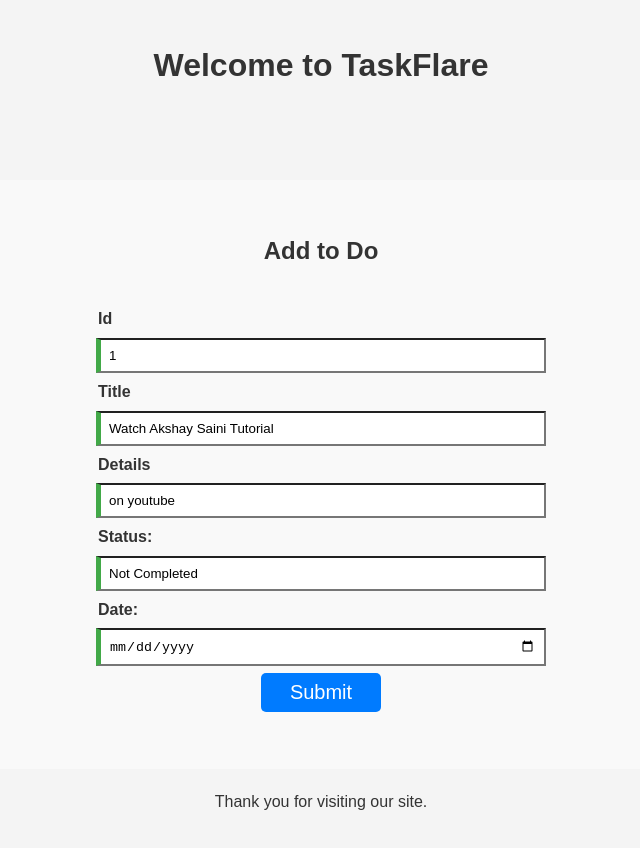
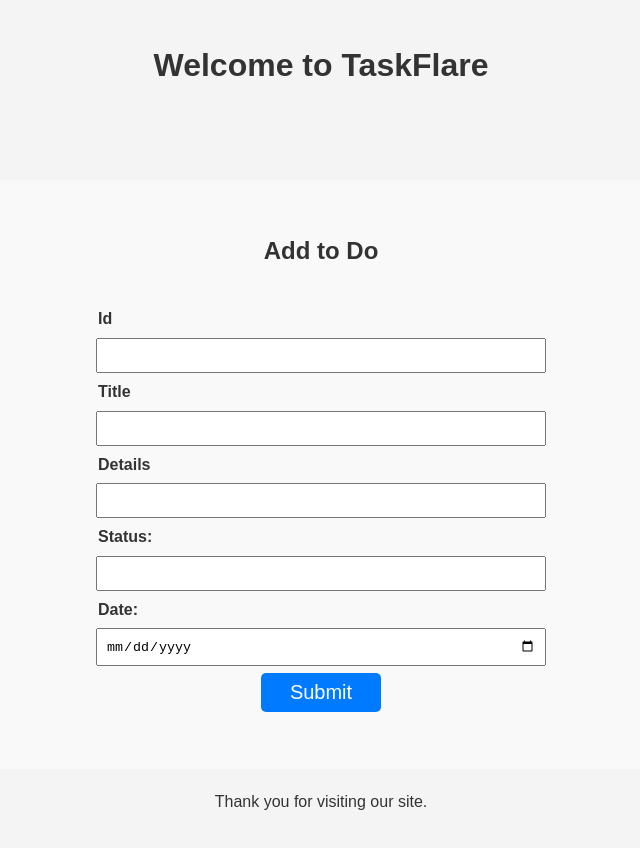
Before and after one commit to imkanhaiya/task-flare, an Angular app: page /add-todo in a window 1280 px wide. Shown: the top 848 px of the page, without its empty margins (319-959 px from the left). Built offline with nearby package versions, Linux system fonts and the light colour scheme.

Commit message:
Fix visual feedback messages for form validation and post data to server

```diff
--- a/src/app/add-todo/add-todo.component.css
+++ b/src/app/add-todo/add-todo.component.css
@@ -29,7 +29,7 @@
     width: 450px;
 }
 
-.ng-valid:not(form) {
+.ng-valid:not(.ng-pristine):not(form) {
     border-left: 5px solid #42A948;
 }
 
--- a/src/app/add-todo/add-todo.component.html
+++ b/src/app/add-todo/add-todo.component.html
@@ -8,43 +8,44 @@
 
         <!-- {{model | json}} -->
 
-        <form #todoForm="ngForm" action="">
+        <form #todoForm="ngForm" (ngSubmit)="onSubmit(todoForm)">
             <div class="form-item">
                 <label for="todoId">Id</label>
-                <input type="text" name="todoId" id="todoId" #todoId="ngModel" required [(ngModel)]="model.id">
-                <div class="danger" [hidden]="todoId.valid || todoId.pristine">
+                <input type="text" name="todoId" id="todoId" #todoId="ngModel"
+                [required]="model.id !== undefined" [(ngModel)]="model.id">
+                <div class="danger" [hidden]="todoId.pristine || todoId.valid">
                 Id is required
                 </div>
             </div>
 
             <div class="form-item">
                 <label for="title">Title</label>
-                <input type="text" name="title" id="title" #title="ngModel" required [(ngModel)]="model.title">
-                <div class="danger" [hidden]="title.valid || title.pristine">
+                <input type="text" name="title" id="title" #title="ngModel" [required]="model.title !== undefined" [(ngModel)]="model.title">
+                <div class="danger" [hidden]="title.pristine || title.valid">
                     Title is required
                 </div>
             </div>
 
             <div class="form-item">
                 <label for="details">Details</label>
-                <input type="text" name="details" id="details" #details="ngModel" required [(ngModel)]="model.details">
-                <div class="danger" [hidden]="details.valid || details.pristine">
+                <input type="text" name="details" id="details" #details="ngModel" [required]="model.details !== undefined" [(ngModel)]="model.details">
+                <div class="danger" [hidden]="details.pristine || details.valid" >
                     Details are required
                 </div>
             </div>
 
             <div class="form-item">
                 <label for="status">Status: </label>
-                <input type="text" name="status" id="status" #status="ngModel" required [(ngModel)]="model.status">
-                <div class="danger" [hidden]="status.valid || status.pristine">
+                <input type="text" name="status" id="status" #status="ngModel" [required]="model.status !== undefined" [(ngModel)]="model.status">
+                <div class="danger" [hidden]="status.pristine || status.valid">
                     Status is required
                 </div>
             </div>
 
             <div class="form-item">
                 <label for="date">Date: </label>
-                <input type="Date" name="date" id="Date" #date="ngModel" required [(ngModel)]="model.due_date">
-                <div class="danger" [hidden]="date.valid || date.pristine">
+                <input type="Date" name="date" id="Date" #date="ngModel" [required]="model.due_date !== undefined" [(ngModel)]="model.due_date">
+                <div class="danger" [hidden]="date.pristine || (date.valid && date.dirty)">
                     Date is required
                 </div>
             </div>
--- a/src/app/add-todo/add-todo.component.ts
+++ b/src/app/add-todo/add-todo.component.ts
@@ -1,7 +1,8 @@
-import { Component } from '@angular/core';
-import { FormsModule } from '@angular/forms';
+import { Component, inject } from '@angular/core';
+import { FormsModule, NgForm } from '@angular/forms';
 import { JsonPipe } from '@angular/common';
 import { Todo } from '../todo';
+import { TodoService } from '../todo.service';
 
 @Component({
   selector: 'app-add-todo',
@@ -12,6 +13,16 @@
 })
 export class AddTodoComponent {
 
-  model = new Todo(1, "Watch Akshay Saini Tutorial", "on youtube", "Not Completed", new Date())
+  todoService: TodoService = inject(TodoService);
+
+  model = new Todo(undefined, undefined, undefined, undefined, undefined);
+
+  onSubmit(todoForm: NgForm){
+    const newTodo = todoForm.value;
+    console.log("form value", newTodo);
+    this.todoService.addTodo(newTodo).subscribe((newTodo: Todo) => {
+      console.log('NewTodo Added', newTodo)
+    })
+  }
 
 }
--- a/src/app/todo.service.ts
+++ b/src/app/todo.service.ts
@@ -15,4 +15,8 @@
     return this.http.request<Todo[] | []>('GET', this.baseUrl)
   }
 
+  addTodo(todo: Todo): Observable<Todo> {
+    return this.http.post<Todo>(this.baseUrl, todo);
+  }
+
 }
--- a/src/app/todo.ts
+++ b/src/app/todo.ts
@@ -1,9 +1,9 @@
 export class Todo {
     constructor (
-        public id: Number,
-        public title: String,
-        public details: String,
-        public status: String,
-        public due_date: Date,
+        public id: Number | undefined,
+        public title: String | undefined,
+        public details: String | undefined,
+        public status: String | undefined,
+        public due_date: Date | undefined,
     ) {}
 }
```
